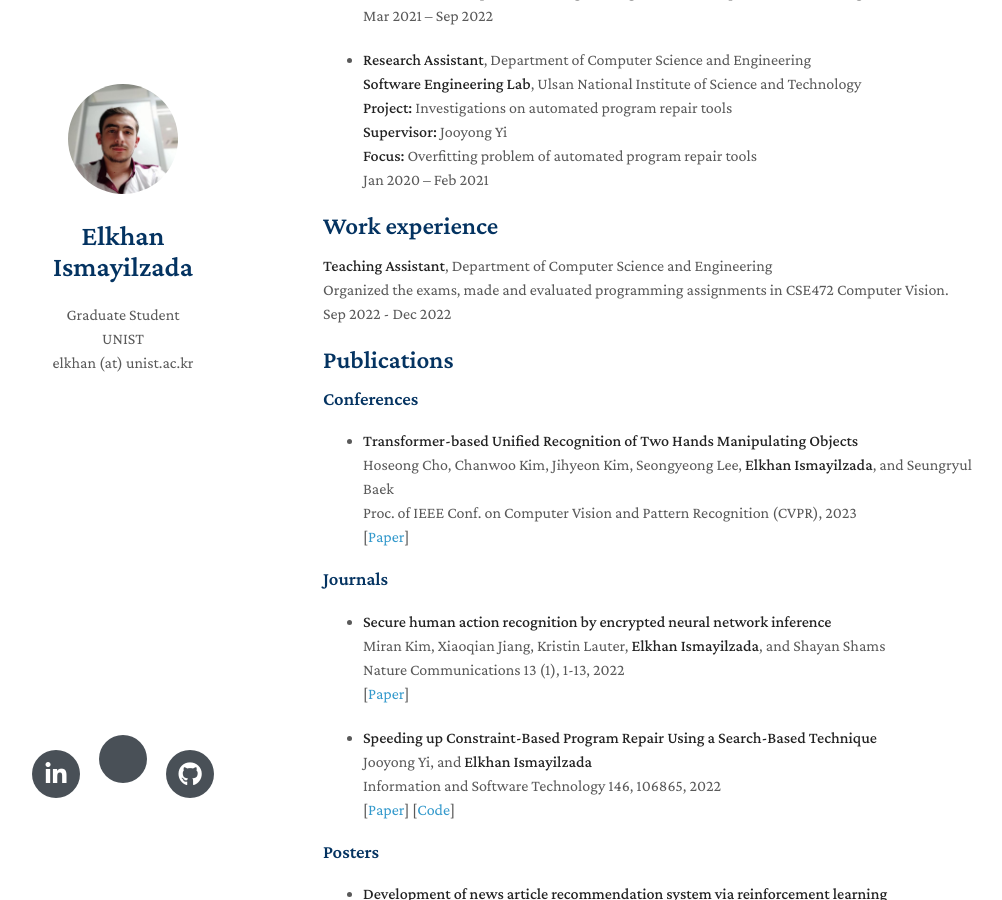
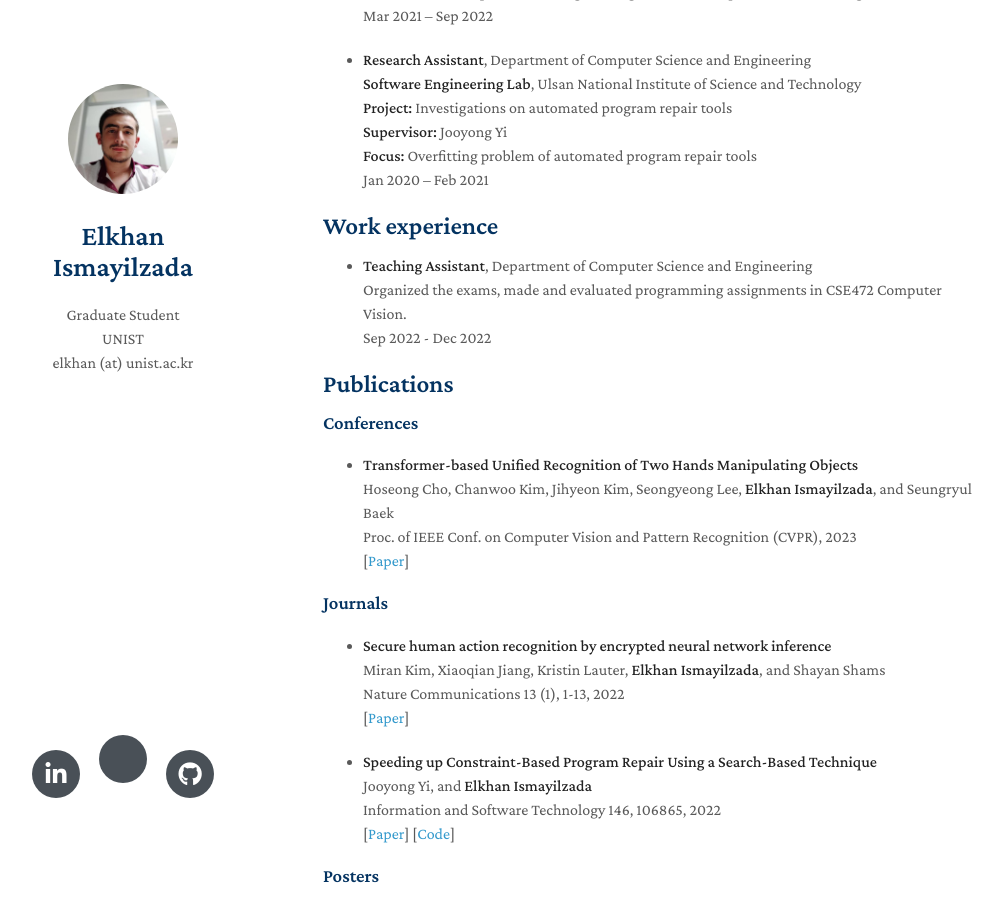
Before and after one commit to elkhanzada/elkhanzada.github.io, a Jekyll site: the page built from index.md, in a window 1280 px wide and 900 px high, scrolled down 977 px. Shown: the whole window, without its empty margins (147-1149 px from the left). Built offline with Jekyll 4.4.1, drawn with Linux system fonts in a browser that asks for light colours; nearby versions of some CDN libraries; a style sheet for code colours, icons or effects is not loaded; our own code applies the rules of GitHub Pages for plain Markdown files.

```diff
--- a/index.md
+++ b/index.md
@@ -50,9 +50,9 @@ I am a MSc candidate in [CSE](https://cse.unist.ac.kr/) at [UNIST](https://www.u
   Jan 2020 – Feb 2021
 
 ## Work experience
-**Teaching Assistant**, Department of Computer Science and Engineering \\
-Organized the exams, made and evaluated programming assignments in CSE472 Computer Vision. \\
-Sep 2022 - Dec 2022
+- **Teaching Assistant**, Department of Computer Science and Engineering \\
+  Organized the exams, made and evaluated programming assignments in CSE472 Computer Vision. \\
+  Sep 2022 - Dec 2022
 
 ## Publications
 
```
